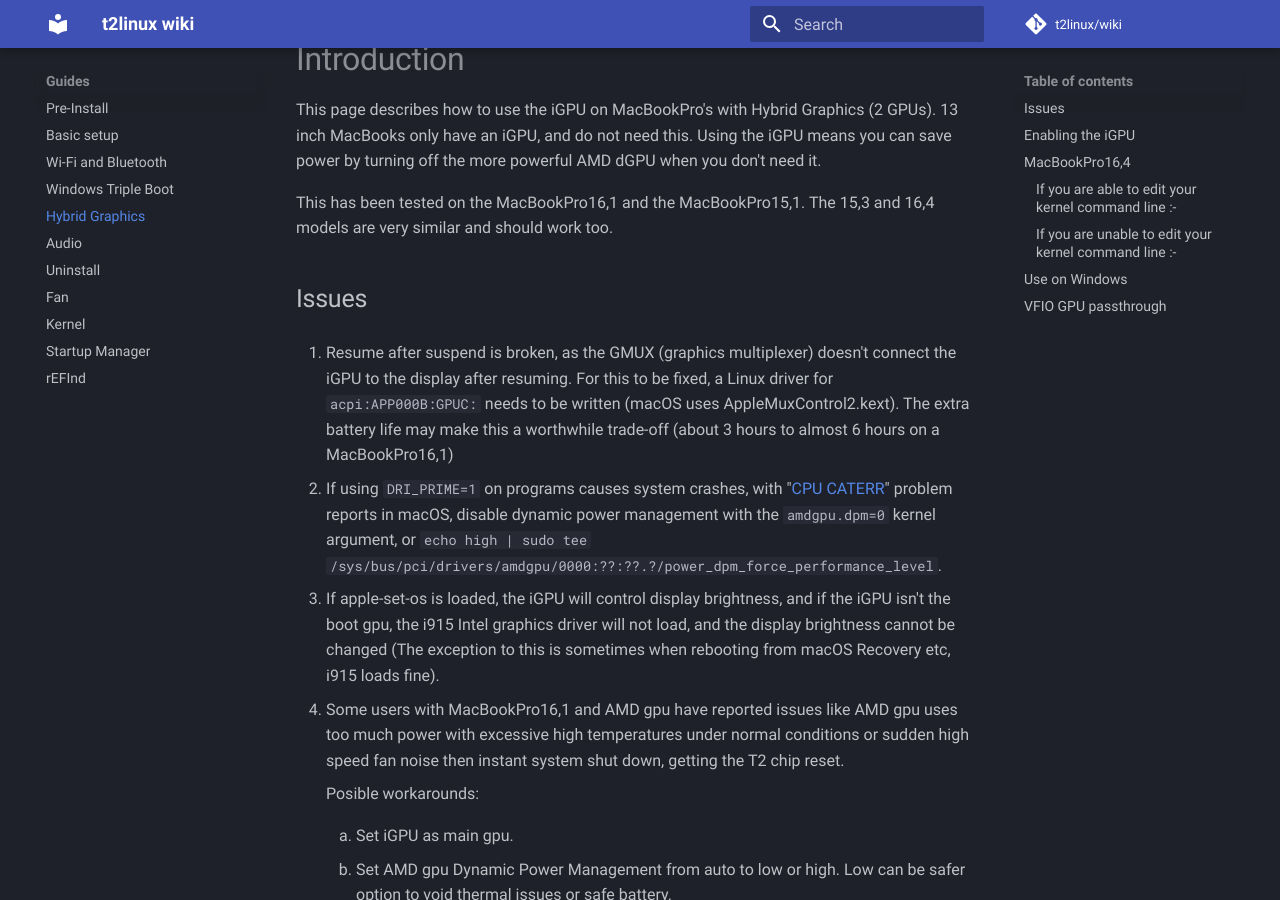
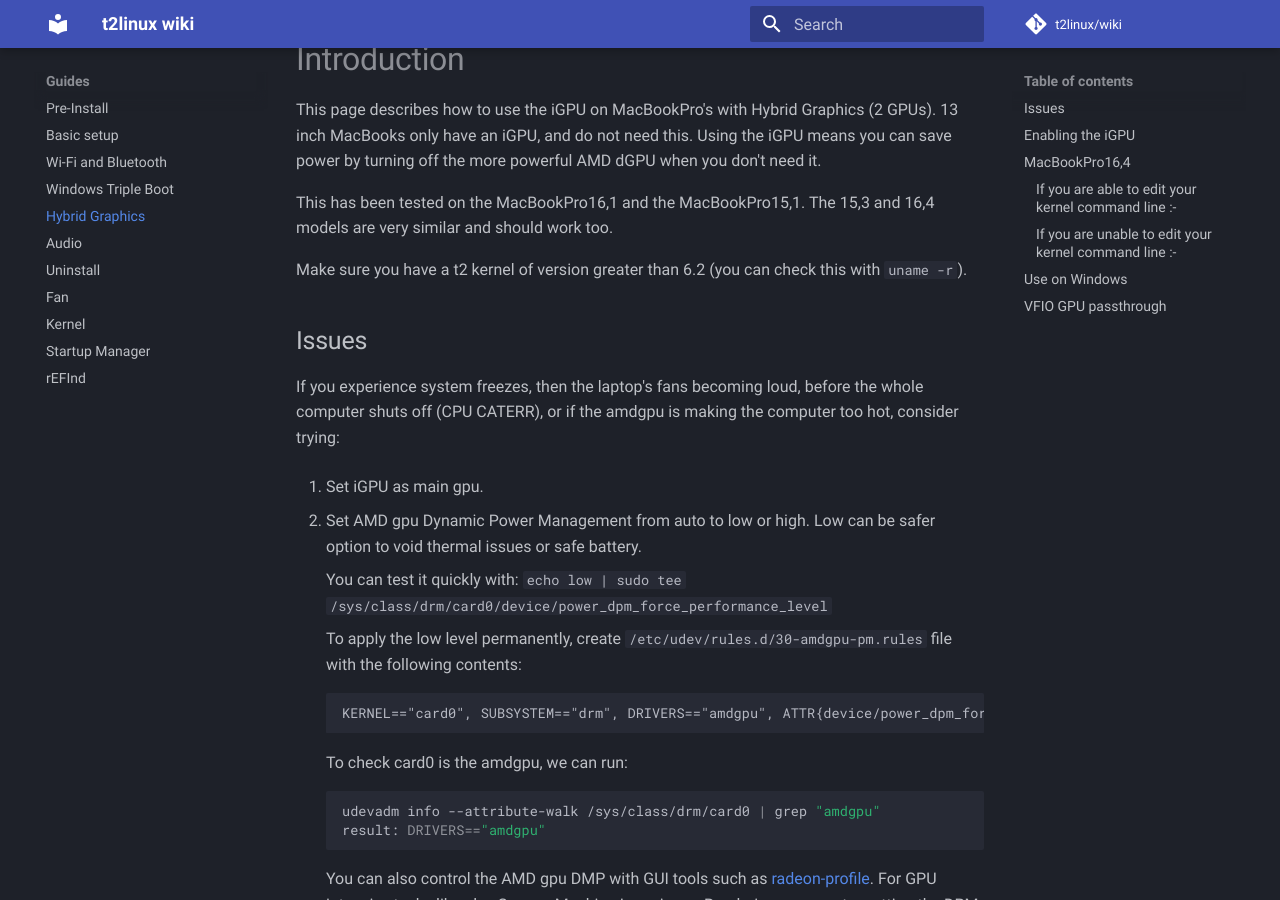
Before and after one commit to t2linux/wiki, an MkDocs documentation site: the page built from docs/guides/hybrid-graphics.md, in a window 1280 px wide and 900 px high, scrolled down 193 px. Built offline with MkDocs 1.6.1 and Material for MkDocs 9.7.7, drawn with Linux system fonts in a browser that asks for light colours; comment, search, counter and statistics services are not loaded; some of the changed text lies outside the part shown.

Commit message:
hybrid-graphics: wip update to work with new gmux patches
todo: MBP16,4 instructions, lint, update the VFIO gist

````diff
--- a/docs/guides/hybrid-graphics.md
+++ b/docs/guides/hybrid-graphics.md
@@ -4,21 +4,15 @@ This page describes how to use the iGPU on MacBookPro's with Hybrid Graphics (2
 
 This has been tested on the MacBookPro16,1 and the MacBookPro15,1. The 15,3 and 16,4 models are very similar and should work too.
 
+Make sure you have a t2 kernel of version greater than 6.2 (you can check this with `uname -r`).
+
 ## Issues
 
-1. Resume after suspend is broken, as the GMUX (graphics multiplexer) doesn't connect the iGPU to the display after resuming. For this to be fixed, a Linux driver for `acpi:APP000B:GPUC:` needs to be written (macOS uses AppleMuxControl2.kext). The extra battery life may make this a worthwhile trade-off (about 3 hours to almost 6 hours on a MacBookPro16,1)
+If you experience system freezes, then the laptop's fans becoming loud, before the whole computer shuts off (CPU CATERR), or if the amdgpu is making the computer too hot, consider trying:
 
-2. If using `DRI_PRIME=1` on programs causes system crashes, with "[CPU CATERR](https://gist.github.com/Redecorating/956a672e6922e285de83fdd7d9982e5e#gistcomment-3719941)" problem reports in macOS, disable dynamic power management with the `amdgpu.dpm=0` kernel argument, or `echo high | sudo tee /sys/bus/pci/drivers/amdgpu/0000:??:??.?/power_dpm_force_performance_level`.
+1.  Set iGPU as main gpu.
 
-3. If apple-set-os is loaded, the iGPU will control display brightness, and if the iGPU isn't the boot gpu, the i915 Intel graphics driver will not load, and the display brightness cannot be changed (The exception to this is sometimes when rebooting from macOS Recovery etc, i915 loads fine).
-
-4. Some users with MacBookPro16,1 and AMD gpu have reported issues like AMD gpu uses too much power with excessive high temperatures under normal conditions or sudden high speed fan noise then instant system shut down, getting the T2 chip reset.
-
-    Posible workarounds:
-
-    1. Set iGPU as main gpu.
-
-    2. Set AMD gpu Dynamic Power Management from auto to low or high. Low can be safer option to void thermal issues or safe battery.
+2.  Set AMD gpu Dynamic Power Management from auto to low or high. Low can be safer option to void thermal issues or safe battery.
 
     You can test it quickly with: `echo low | sudo tee /sys/class/drm/card0/device/power_dpm_force_performance_level`
 
@@ -76,33 +70,22 @@ This has been tested on the MacBookPro16,1 and the MacBookPro15,1. The 15,3 and
 
     4.  `lspci -s 00:02.0` should list an Intel Graphics card. If it doesn't have the Intel card, then the next step will not work.
 
-3.  Set the `gpu-power-prefs` NVRAM variable to make the iGPU the Boot GPU and install the apple-gmux driver.
+3.  Configue apple-gmux to switch to the IGPU at boot
 
-    1.  Check `journalctl -k --grep=efi:`, if you don't have "efi: Apple Mac detected, using EFI v1.10 runtime services only" then you will need update your kernel (preferred) or refer this [older version](https://github.com/t2linux/wiki/blob/eb15b19c7e4d5ce79a59ff14a4bf4297a5f65edc/docs/guides/hybrid-graphics.md#enabling-the-igpu) of this page.
+    1.  Create `/etc/modprobe.d/apple-gmux.conf` with the following contents:
 
-    2.  If `cat /proc/cmdline` has `efi=noruntime`, remove it from the kernel command line by editing and regenerating your bootloader config (the issue it was avoiding is fixed by newer kernels).
-
-    3.  Install the `gpu-switch` script, and then you can set NVRAM and the boot GPU from Linux.
-
-        ```sh
-        curl https://raw.githubusercontent.com/0xbb/gpu-switch/master/gpu-switch > gpu-switch
-        chmod +x gpu-switch
-        sudo chown root:root gpu-switch
-        sudo mv gpu-switch /usr/local/bin/
-        sudo gpu-switch -i
+        ```plain
+        # Enable the iGPU by default if present
+        options apple-gmux force_igd=y
         ```
 
-    4.  Install the apple-gmux driver from [here](https://github.com/Redecorating/apple-gmux-t2).
+    5.  Reboot into Linux.
 
-    5.  Reboot into Linux. Display brightness should be working again if it wasn't, and `glxinfo | grep "OpenGL renderer"` should show an Intel GPU. Running programs with `DRI_PRIME=1` will make them render on your AMDGPU (some things do this automatically). You will get more battery time now as your AMD GPU can be turned off when not needed.
-
-!!! note
-    As macOS expects the dedicated GPU to be activated at startup, to avoid various display and GPU related problems (like not outputting anything to the display after sleep), switch to the dedicated GPU using `sudo gpu-switch -d` before booting into MacOS.
-    Because of this, if you want to use Linux with the iGPU again, you'll need to re run `sudo gpu-switch -i` on your Linux install and **reboot**.
+`glxinfo | grep "OpenGL renderer"` should show an Intel GPU. Running programs with `DRI_PRIME=1` will make them render on your AMDGPU (some things do this automatically). You will get more battery time now as your AMD GPU can be turned off when not needed.
 
 ## MacBookPro16,4
 
-The AMD GPU on MacBookPro16,4 is not yet compatible with Linux. As a workaround :-
+The AMD GPU on MacBookPro16,4 is [not compatible](https://lore.kernel.org/all/3AFB9142-2BD0-46F9-AEA9-C9C5D13E68E6@live.com/) with Linux. As a workaround :-
 
 ### If you are able to edit your kernel command line :-
 
@@ -121,8 +104,6 @@ The AMD GPU on MacBookPro16,4 is not yet compatible with Linux. As a workaround
     make install
     sudo grub-mkconfig -o /boot/grub/grub.cfg
     ```
-
-5. Install the apple-gmux driver from [here](https://github.com/Redecorating/apple-gmux-t2).
 
 6. Reboot and in the grub menu, select "Enable iGPU". Your computer will shutdown. Power it back on and boot linux. If you boot macOS, this will be reset and you'll have to redo this step.
 
@@ -144,11 +125,9 @@ The AMD GPU on MacBookPro16,4 is not yet compatible with Linux. As a workaround
 
 ## Use on Windows
 
-In one case (has anyone else tried this?), the iGPU only works on Windows if there's no driver for it installed. Windows likes installing drivers. There might be special iGPU drivers in the Bootcamp support software for single GPU MacBooks, which might help resolve this.
+The iGPU only works on Windows if there's no driver for it installed. Windows likes installing drivers.
 
-If you want to use the iGPU on Linux but not on Windows, you can switch back to the dGPU with `sudo gpu-switch -d` before booting to Windows.
-
-If you want to switch GPU from Windows, use 0xbb's [gpu-switch](https://github.com/0xbb/gpu-switch#windows-810-usage) script.
+If you want to switch GPU for Windows, use 0xbb's [gpu-switch](https://github.com/0xbb/gpu-switch#windows-810-usage) script.
 
 ## VFIO GPU passthrough
 
````
